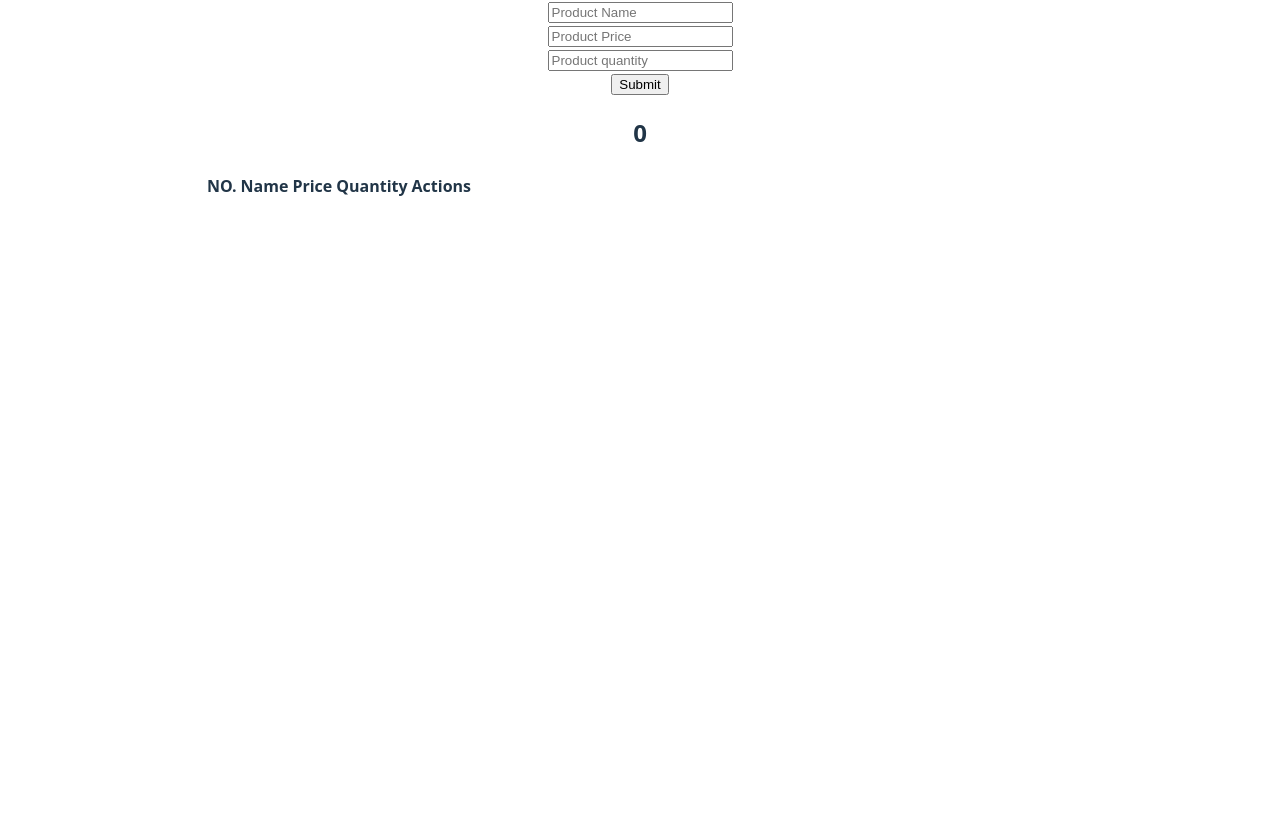
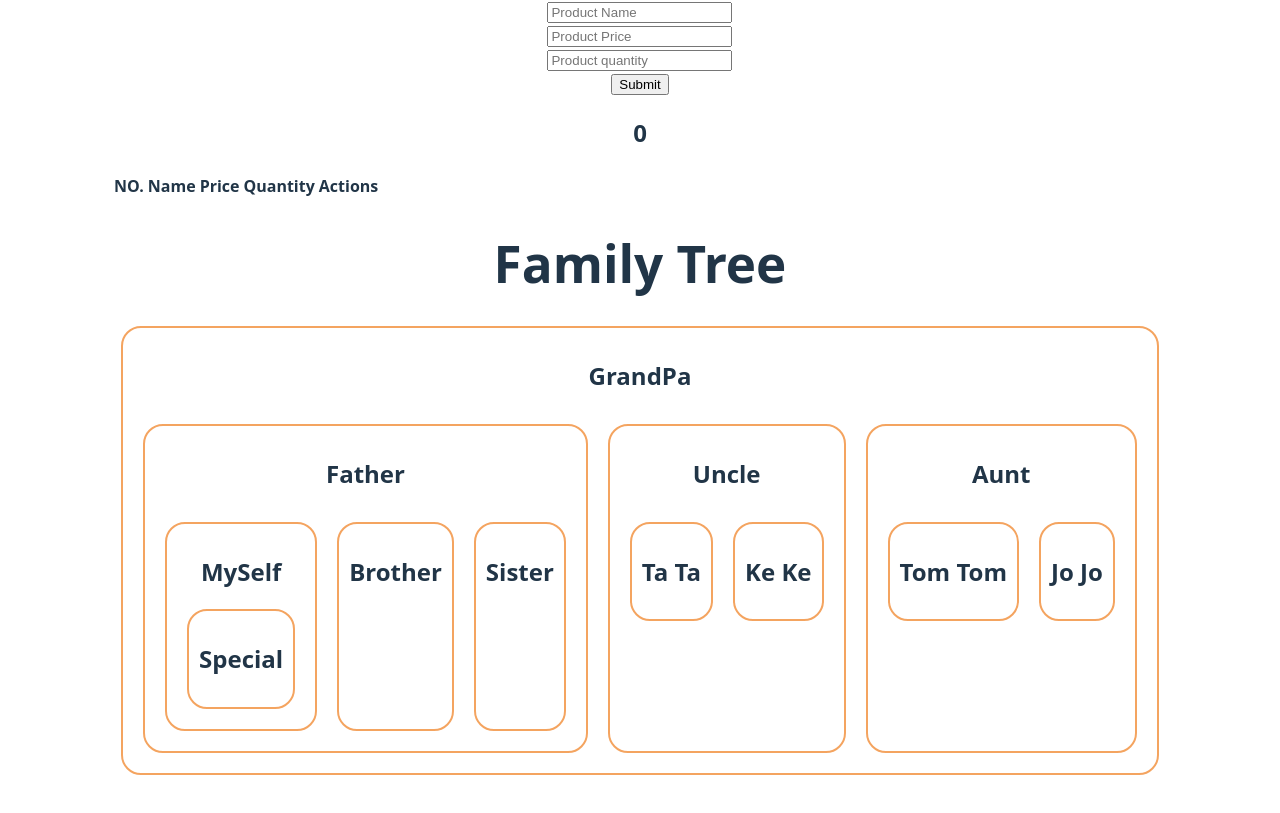
Before and after one commit to Rayhan-Rony/explore-react-form, a React (Vite) app: page / in a window 1280 px wide. Shown: the part 922-1735 px from the top of the page. Before the commit the page ends 1155 px from the top, so only its background shows below. Built offline with nearby package versions, Linux system fonts and the light colour scheme.

Commit message:
added family tree to understand props drilling in details and context api

```diff
--- a/src/App.jsx
+++ b/src/App.jsx
@@ -1,5 +1,6 @@
 import "./App.css";
 import ControlledField from "./Components/ControlledField/ControlledField";
+import FamilyTree from "./Components/FamilyTree/FamilyTree";
 import FormAction from "./Components/FormAction/FormAction";
 import HooksForm from "./Components/HooksForm/HooksForm";
 
@@ -17,6 +18,7 @@ function App() {
       <Uncontrolled></Uncontrolled>
       <HooksForm></HooksForm>
       <ProductManagement></ProductManagement>
+      <FamilyTree></FamilyTree>
     </>
   );
 }
--- /dev/null
+++ b/src/Components/FamilyTree/Aunt.jsx
@@ -0,0 +1,16 @@
+import React from "react";
+import Cousin from "./Cousin";
+
+const Aunt = () => {
+  return (
+    <div>
+      <h2>Aunt</h2>
+      <section className="flex">
+        <Cousin name={"Tom Tom"}></Cousin>
+        <Cousin name={"Jo Jo"}></Cousin>
+      </section>
+    </div>
+  );
+};
+
+export default Aunt;
--- /dev/null
+++ b/src/Components/FamilyTree/Bro.jsx
@@ -0,0 +1,11 @@
+import React from "react";
+
+const Bro = () => {
+  return (
+    <div>
+      <h2>Brother</h2>
+    </div>
+  );
+};
+
+export default Bro;
--- /dev/null
+++ b/src/Components/FamilyTree/Cousin.jsx
@@ -0,0 +1,11 @@
+import React from "react";
+
+const Cousin = ({ name }) => {
+  return (
+    <div>
+      <h2>{name}</h2>
+    </div>
+  );
+};
+
+export default Cousin;
--- /dev/null
+++ b/src/Components/FamilyTree/FamilyTree.css
@@ -0,0 +1,9 @@
+.family-tree div {
+  margin: 10px;
+  padding: 10px;
+  border: 2px solid sandybrown;
+  border-radius: 20px;
+}
+.flex {
+  display: flex;
+}
--- /dev/null
+++ b/src/Components/FamilyTree/FamilyTree.jsx
@@ -0,0 +1,14 @@
+import React from "react";
+import GrandPa from "./GrandPa";
+import "./FamilyTree.css";
+
+const FamilyTree = () => {
+  return (
+    <div className="family-tree">
+      <h1>Family Tree</h1>
+      <GrandPa></GrandPa>
+    </div>
+  );
+};
+
+export default FamilyTree;
--- /dev/null
+++ b/src/Components/FamilyTree/GrandPa.jsx
@@ -0,0 +1,19 @@
+import React from "react";
+import Pa from "./Pa";
+import Uncle from "./Uncle";
+import Aunt from "./Aunt";
+
+const GrandPa = () => {
+  return (
+    <div>
+      <h2>GrandPa</h2>
+      <section className="flex">
+        <Pa></Pa>
+        <Uncle></Uncle>
+        <Aunt></Aunt>
+      </section>
+    </div>
+  );
+};
+
+export default GrandPa;
--- /dev/null
+++ b/src/Components/FamilyTree/Myself.jsx
@@ -0,0 +1,13 @@
+import React from "react";
+import Special from "./Special";
+
+const Myself = () => {
+  return (
+    <div>
+      <h2>MySelf</h2>
+      <Special></Special>
+    </div>
+  );
+};
+
+export default Myself;
--- /dev/null
+++ b/src/Components/FamilyTree/Pa.jsx
@@ -0,0 +1,19 @@
+import React from "react";
+import Myself from "./Myself";
+import Sister from "./Sister";
+import Bro from "./Bro";
+
+const Pa = () => {
+  return (
+    <div>
+      <h2>Father</h2>
+      <section className="flex">
+        <Myself></Myself>
+        <Bro></Bro>
+        <Sister></Sister>
+      </section>
+    </div>
+  );
+};
+
+export default Pa;
--- /dev/null
+++ b/src/Components/FamilyTree/Sister.jsx
@@ -0,0 +1,11 @@
+import React from "react";
+
+const Sister = () => {
+  return (
+    <div>
+      <h2>Sister</h2>
+    </div>
+  );
+};
+
+export default Sister;
--- /dev/null
+++ b/src/Components/FamilyTree/Special.jsx
@@ -0,0 +1,11 @@
+import React from "react";
+
+const Special = () => {
+  return (
+    <div>
+      <h2>Special</h2>
+    </div>
+  );
+};
+
+export default Special;
--- /dev/null
+++ b/src/Components/FamilyTree/Uncle.jsx
@@ -0,0 +1,16 @@
+import React from "react";
+import Cousin from "./Cousin";
+
+const Uncle = () => {
+  return (
+    <div>
+      <h2>Uncle</h2>
+      <section className="flex">
+        <Cousin name={"Ta Ta"}></Cousin>
+        <Cousin name={"Ke Ke"}></Cousin>
+      </section>
+    </div>
+  );
+};
+
+export default Uncle;
```
